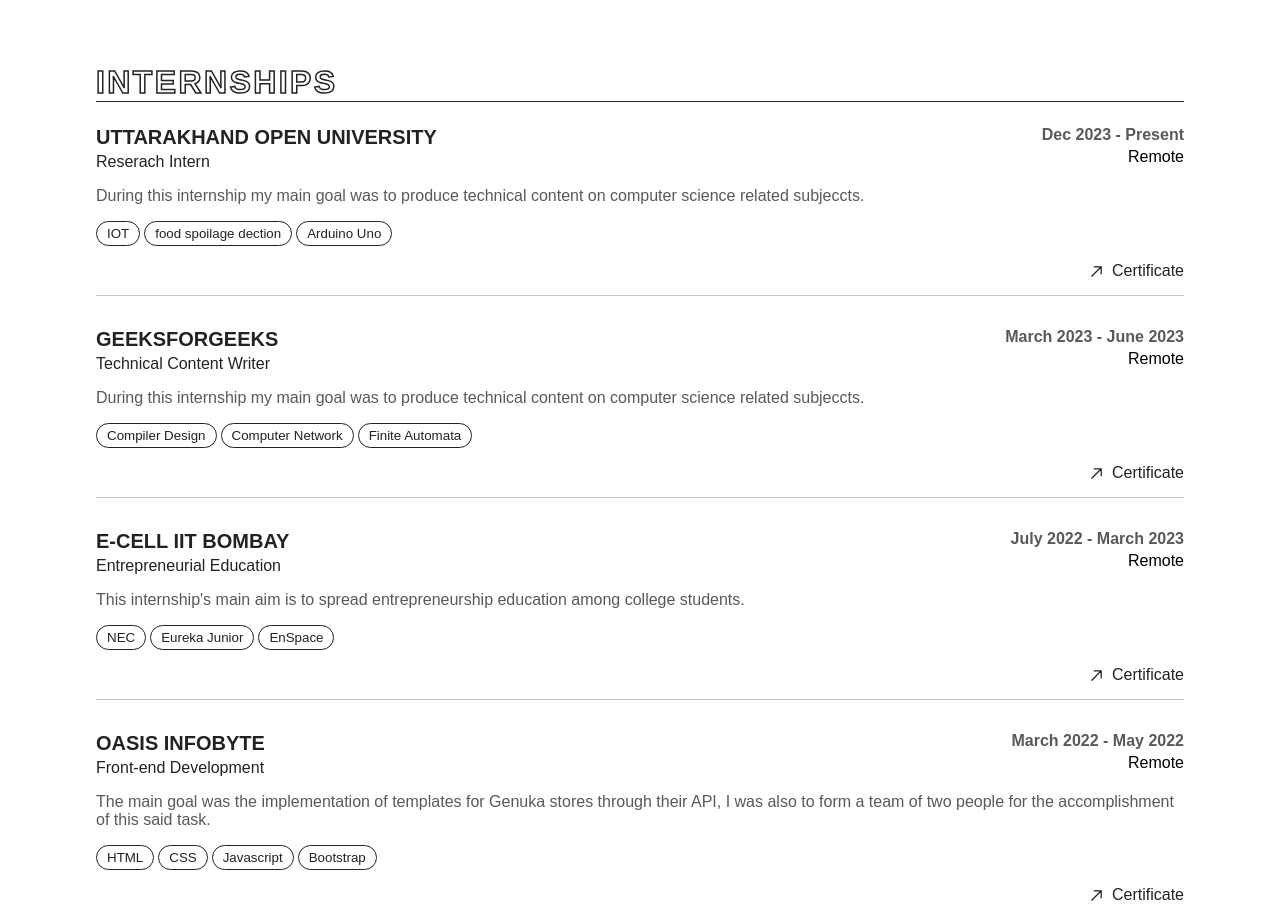
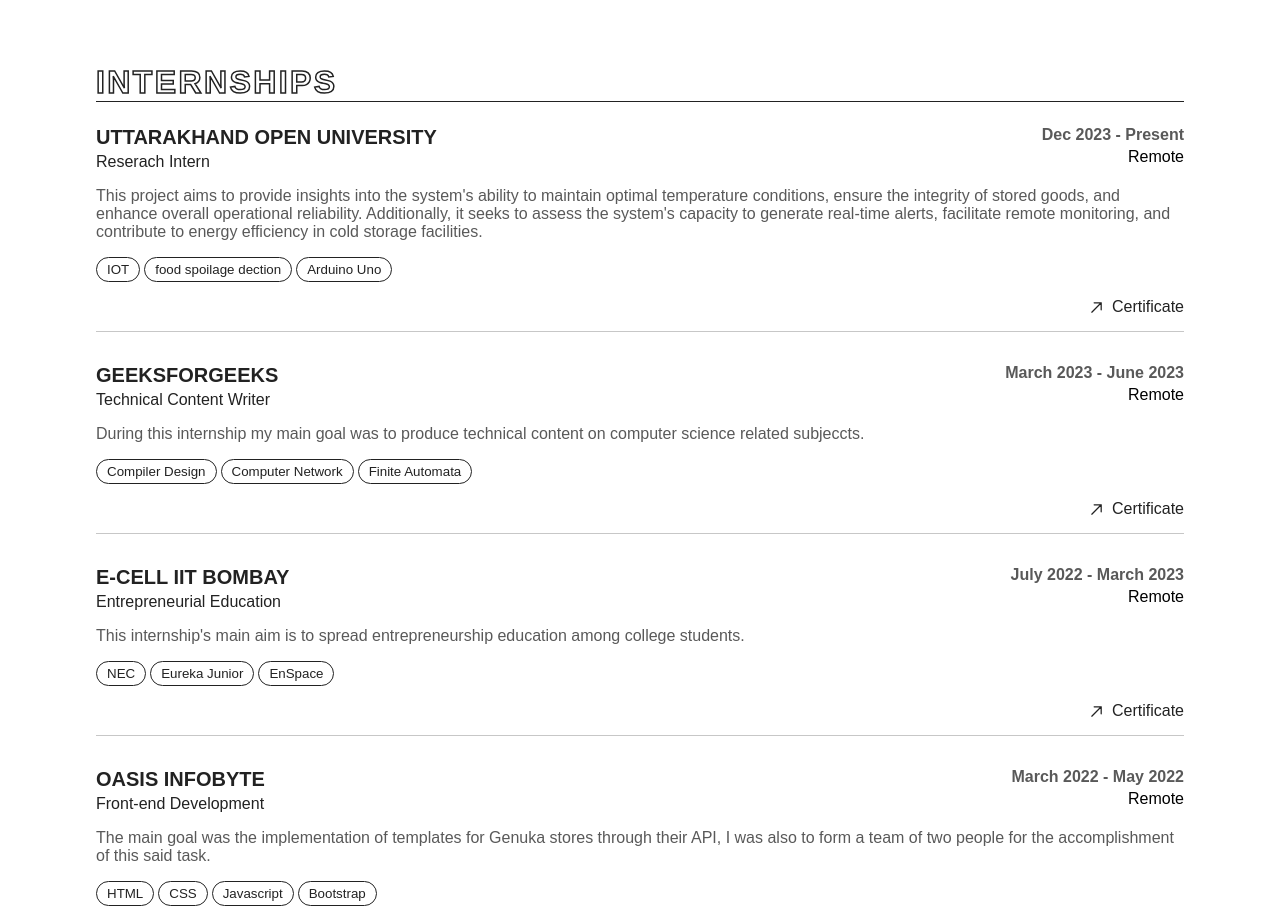
Before and after one commit to pramodjoshi22/Next.js_Portfolio, a Next.js app: page /experience in a window 1280 px wide. Shown: the part 1960-2882 px from the top of the page. Built offline with nearby package versions, Linux system fonts and the light colour scheme; a web font is replaced by a local one.

Commit message:
about and experience update

```diff
--- a/pages/about.tsx
+++ b/pages/about.tsx
@@ -125,7 +125,7 @@
 
             <motion.a
               variants={item}
-              href="https://drive.google.com/file/d/1TAwyjGysK2MKfSJw_DUZs39t_FV1Bxhb/view?usp=sharing"
+              href="https://drive.google.com/file/d/1IERPIq6tUboJIM0_GyBQTV8Qs56Y8fh5/view?usp=sharing"
               target="_blank"
               rel="noreferrer"
               onMouseEnter={() => cursorChangeHandler("hovered")}
--- a/pages/experience.tsx
+++ b/pages/experience.tsx
@@ -107,11 +107,11 @@
   const internships: Work[] = [
     {
       name: "Uttarakhand Open University",
-      url: "#",
+      url: "https://drive.google.com/file/d/1v7mkL0uyMin3r5J7C-gcsXFOs-2LH4C0/view",
       position: "Reserach Intern",
       location: "Remote",
       date: "Dec 2023 - Present",
-      description:"During this internship my main goal was to produce technical content on computer science related subjeccts.",
+      description:"This project aims to provide insights into the system's ability to maintain optimal temperature conditions, ensure the integrity of stored goods, and enhance overall operational reliability. Additionally, it seeks to assess the system's capacity to generate real-time alerts, facilitate remote monitoring, and contribute to energy efficiency in cold storage facilities. ",
       stacks: ["IOT", "food spoilage dection", "Arduino Uno"],
     },
     {
```
